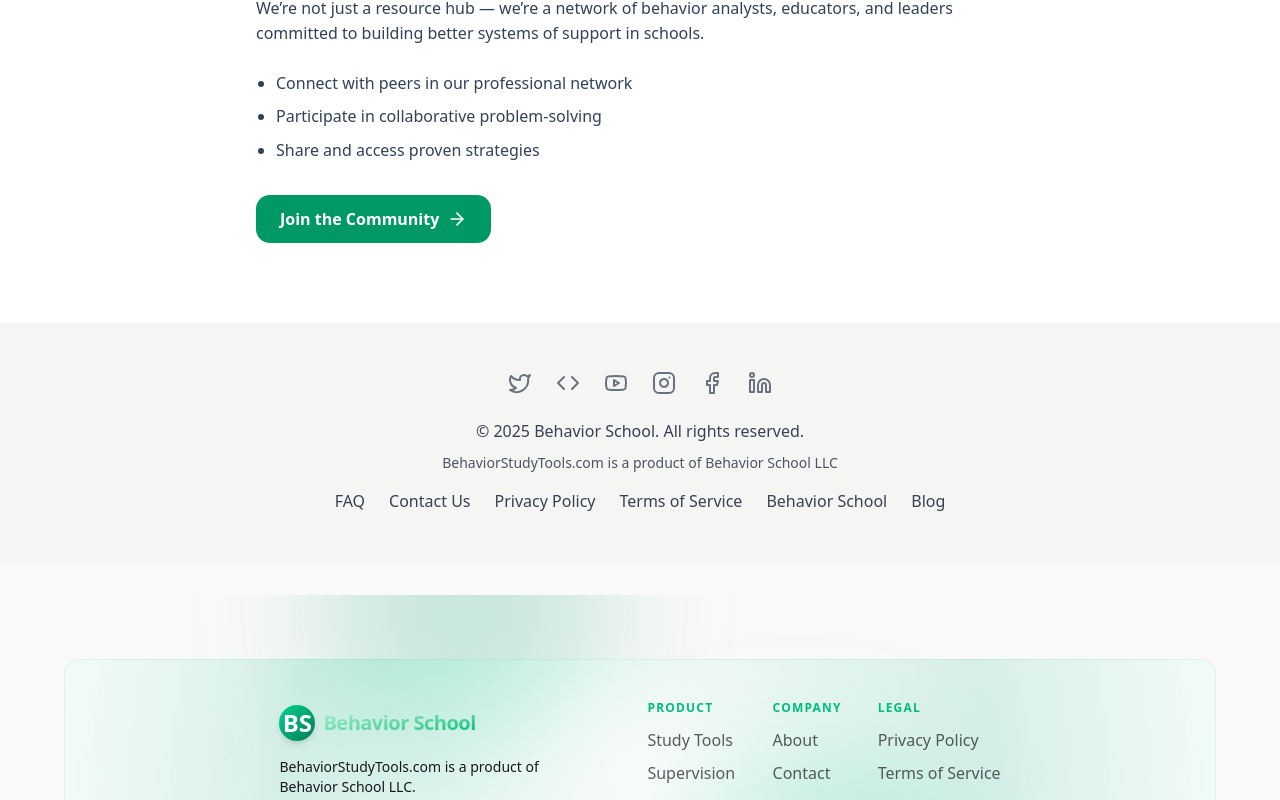
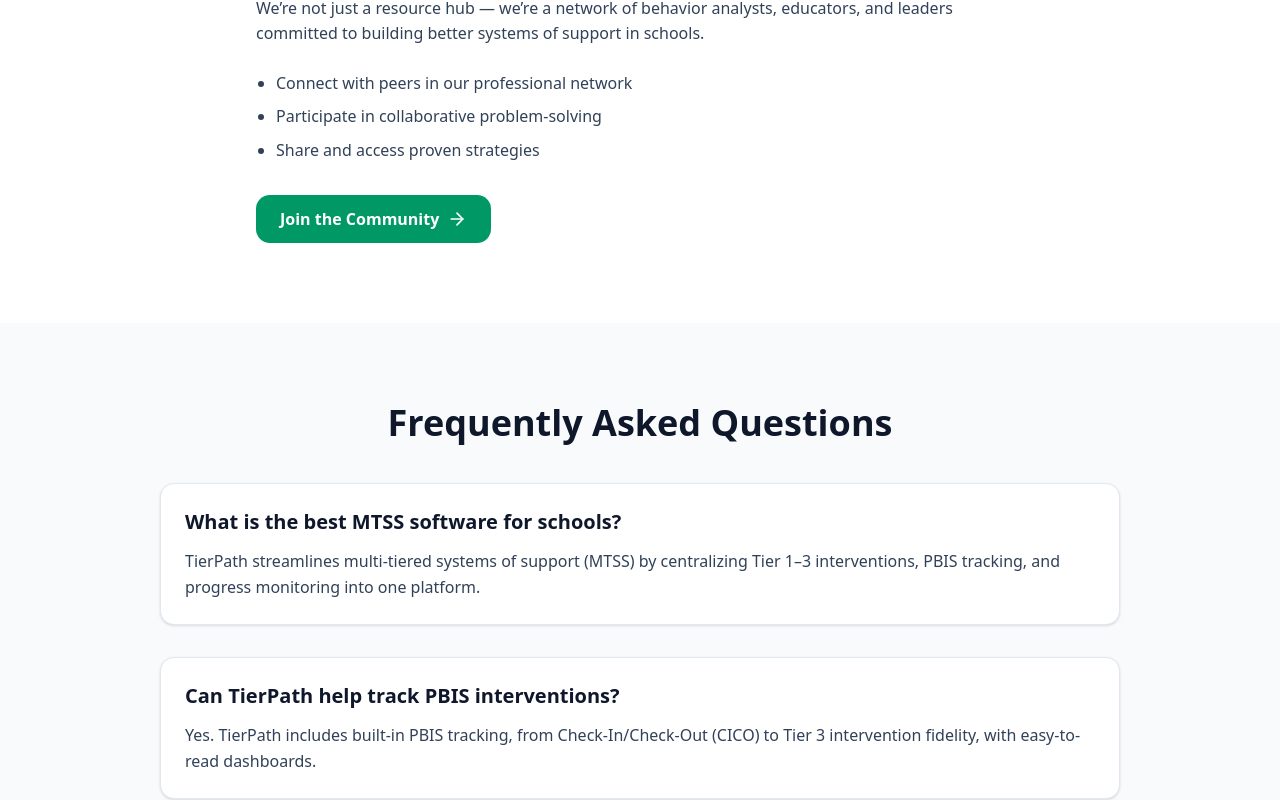
Before and after one commit to robdspain/behaviorschool-com-and-marketing, a Next.js app: page / in a window 1280 px wide. Shown: the part 2000-2800 px from the top of the page. Built offline with nearby package versions, Linux system fonts and the light colour scheme; no server answers.

Commit message:
Add FAQ section to homepage with TierPath-specific questions
Co-authored-by: robspain <robspain@gmail.com>

```diff
--- a/src/app/page.tsx
+++ b/src/app/page.tsx
@@ -32,6 +32,7 @@ import { Button } from "@/components/ui/button";
 import { CheckCircle, ArrowRight } from "lucide-react";
 import Footer from "@/components/ui/Footer";
 import { Hero } from "@/components/ui/hero";
+import { FAQ } from "@/components/faq";
 
 
 export default function Home() {
@@ -114,6 +115,29 @@ export default function Home() {
         </div>
       </section>
 
+      {/* TierPath FAQ Section */}
+      <FAQ
+        className="bg-slate-50"
+        items={[
+          {
+            question: "What is the best MTSS software for schools?",
+            answer: "TierPath streamlines multi-tiered systems of support (MTSS) by centralizing Tier 1–3 interventions, PBIS tracking, and progress monitoring into one platform."
+          },
+          {
+            question: "Can TierPath help track PBIS interventions?",
+            answer: "Yes. TierPath includes built-in PBIS tracking, from Check-In/Check-Out (CICO) to Tier 3 intervention fidelity, with easy-to-read dashboards."
+          },
+          {
+            question: "Does TierPath support universal screening?",
+            answer: "Absolutely. TierPath includes a universal screening module with risk flagging so you can identify students in need of additional support early."
+          },
+          {
+            question: "How does TierPath help with fidelity checks?",
+            answer: "TierPath tracks implementation fidelity at all tiers, giving district leaders and coaches the data they need to improve program consistency."
+          }
+        ]}
+      />
+
       {/* Light CTA simplified is integrated into Section 3 above */}
 
       {/* Structured data (WebPage + Breadcrumbs) */}
--- /dev/null
+++ b/src/components/faq.tsx
@@ -0,0 +1,34 @@
+import * as React from "react";
+import { cn } from "@/lib/utils";
+
+export interface FAQItem {
+  question: string;
+  answer: string;
+}
+
+export interface FAQProps extends React.HTMLAttributes<HTMLElement> {
+  title?: string;
+  items: FAQItem[];
+}
+
+export function FAQ({ title = "Frequently Asked Questions", items, className, ...props }: FAQProps) {
+  return (
+    <section className={cn("py-20", className)} {...props}>
+      <div className="max-w-5xl mx-auto px-4 sm:px-6 lg:px-8">
+        <div className="text-center mb-10">
+          <h2 className="text-3xl sm:text-4xl font-bold text-slate-900">{title}</h2>
+        </div>
+        <div className="grid gap-6 md:gap-8">
+          {items.map((item, index) => (
+            <div key={index} className="bg-white rounded-xl p-6 shadow-sm border border-slate-200 hover:shadow-md transition-shadow">
+              <h3 className="text-xl font-semibold text-slate-900 mb-3">{item.question}</h3>
+              <p className="text-slate-700 leading-relaxed">{item.answer}</p>
+            </div>
+          ))}
+        </div>
+      </div>
+    </section>
+  );
+}
+
+export default FAQ;
```
